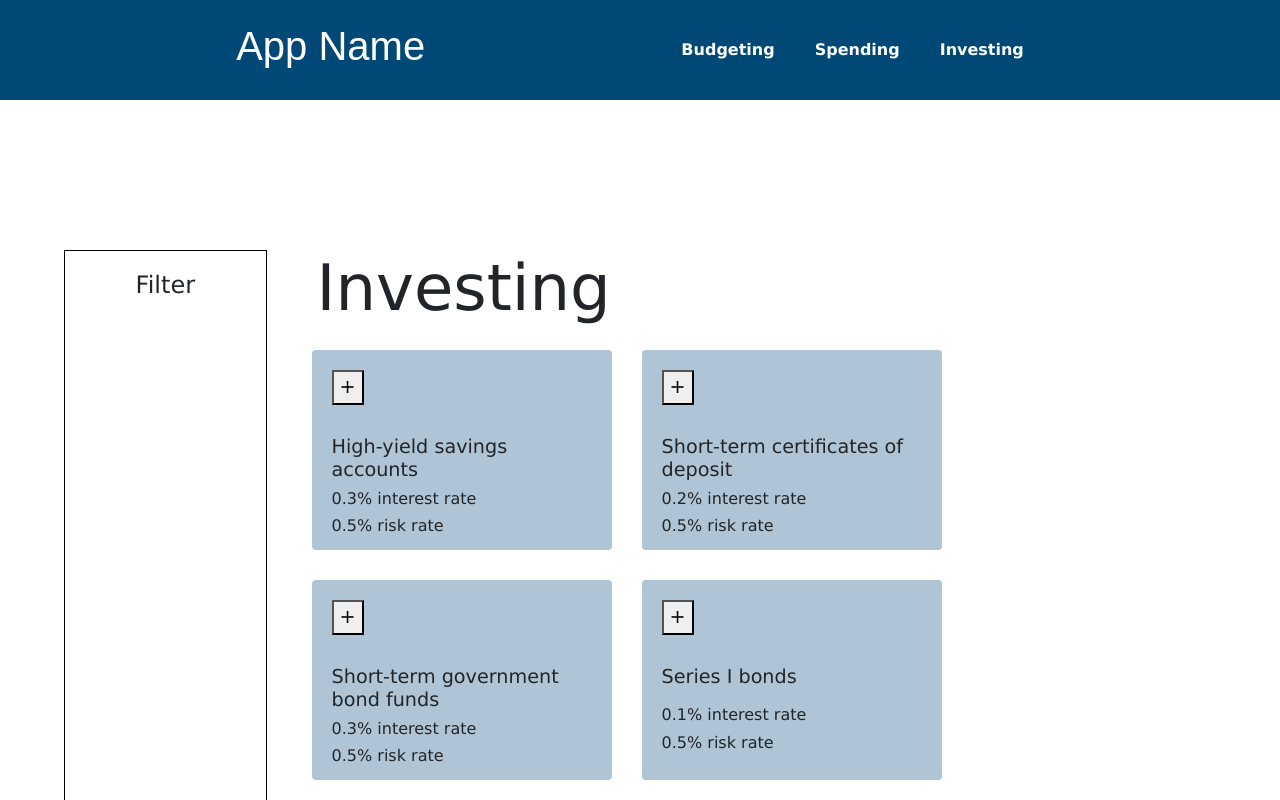
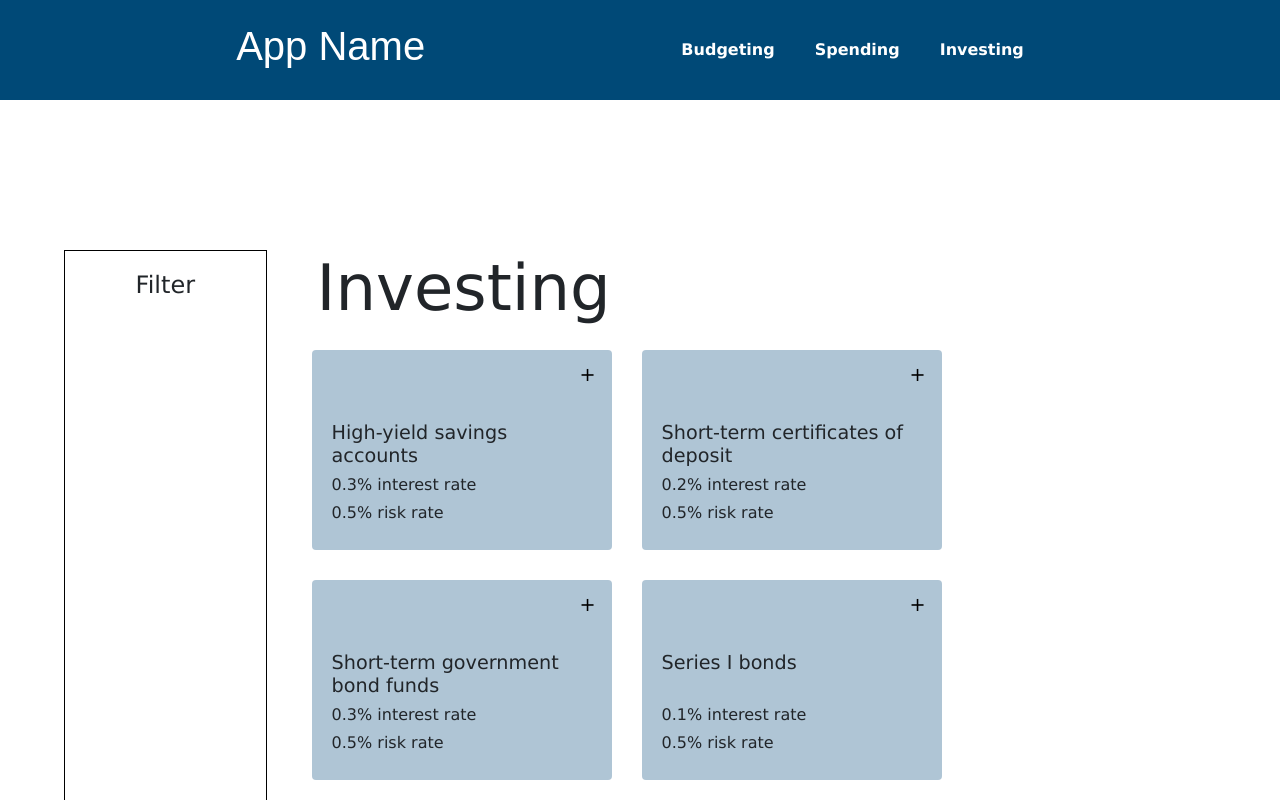
Before and after one commit to ae-bii/may-ses-hackathon, a React (Create React App) app: page /investing in a window 1280 px wide. Shown: the top 800 px of the page. Built offline with nearby package versions, Linux system fonts and the light colour scheme.

Commit message:
added plus to card for flip function

```diff
--- a/src/components/Investing/SuggestionCard.css
+++ b/src/components/Investing/SuggestionCard.css
@@ -2,6 +2,8 @@
 	border: none;
 	text-align: left;
 	padding: 20px;
+	padding-top: 10px;
+	padding-right: 10px;
 	margin: 15px;
 	width: 300px;
 	height: 200px;
@@ -11,21 +13,20 @@
 }
 
 .info-button-container {
-	align-items: right;
+	text-align: right;
 }
 
 .info-button {
 	font-size: 150%;
 	text-align: right;
 	color: black;
+	background-color: transparent;
+	border: transparent;
 }
 
 .card-title {
 	padding-top: 30px;
 	font-size: 150%;
 	height: 125px;
+	padding-right: 20px;
 }
-
-.star {
-	align-self: right;
-}
```
